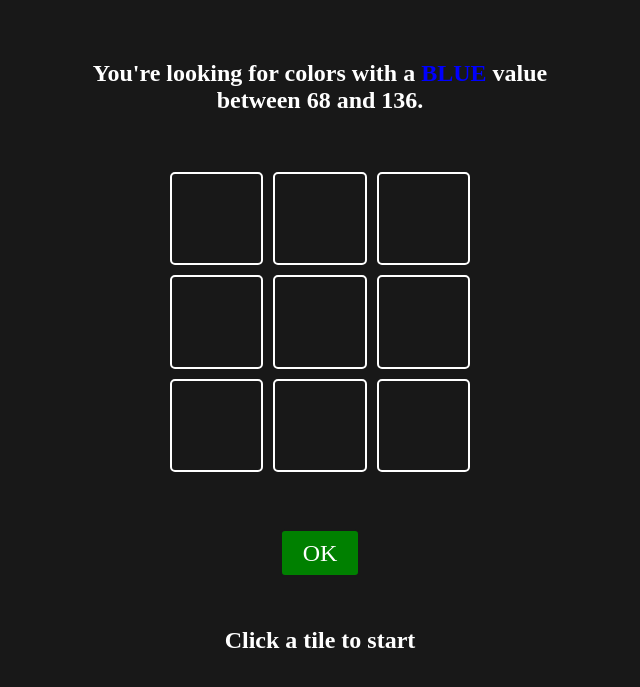
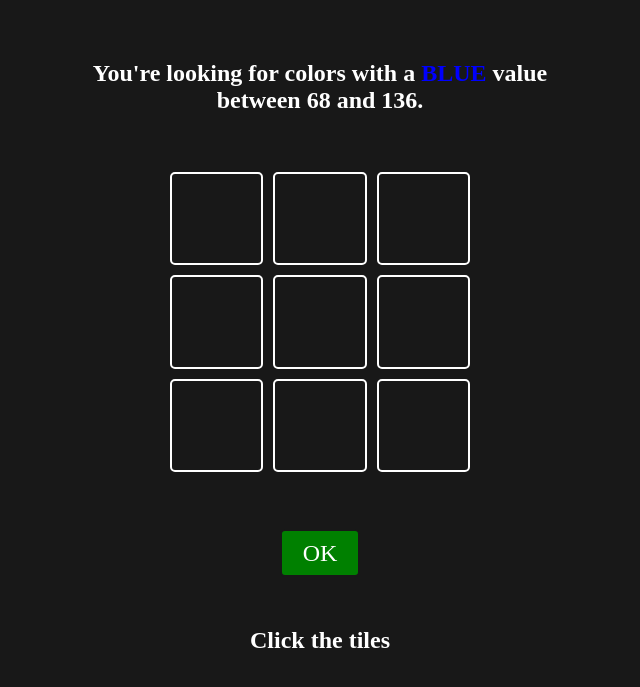
Before and after one commit to nylesninetynine/rgbquizz, a plain HTML site: page index.html in a window 1280 px wide. Shown: the part 103-790 px from the top of the page, without its empty margins (320-960 px from the left). Drawn offline with Linux system fonts and the light colour scheme.

Commit message:
dolor sit amet

```diff
--- a/index.html
+++ b/index.html
@@ -32,7 +32,7 @@
         </tr>
     </table>
     <button id="ok">OK</button>
-    <h2 id="status">Click a tile to start</h2>
+    <h2 id="status">Click the tiles</h2>
 </section>
 </body>
 </html>
```
